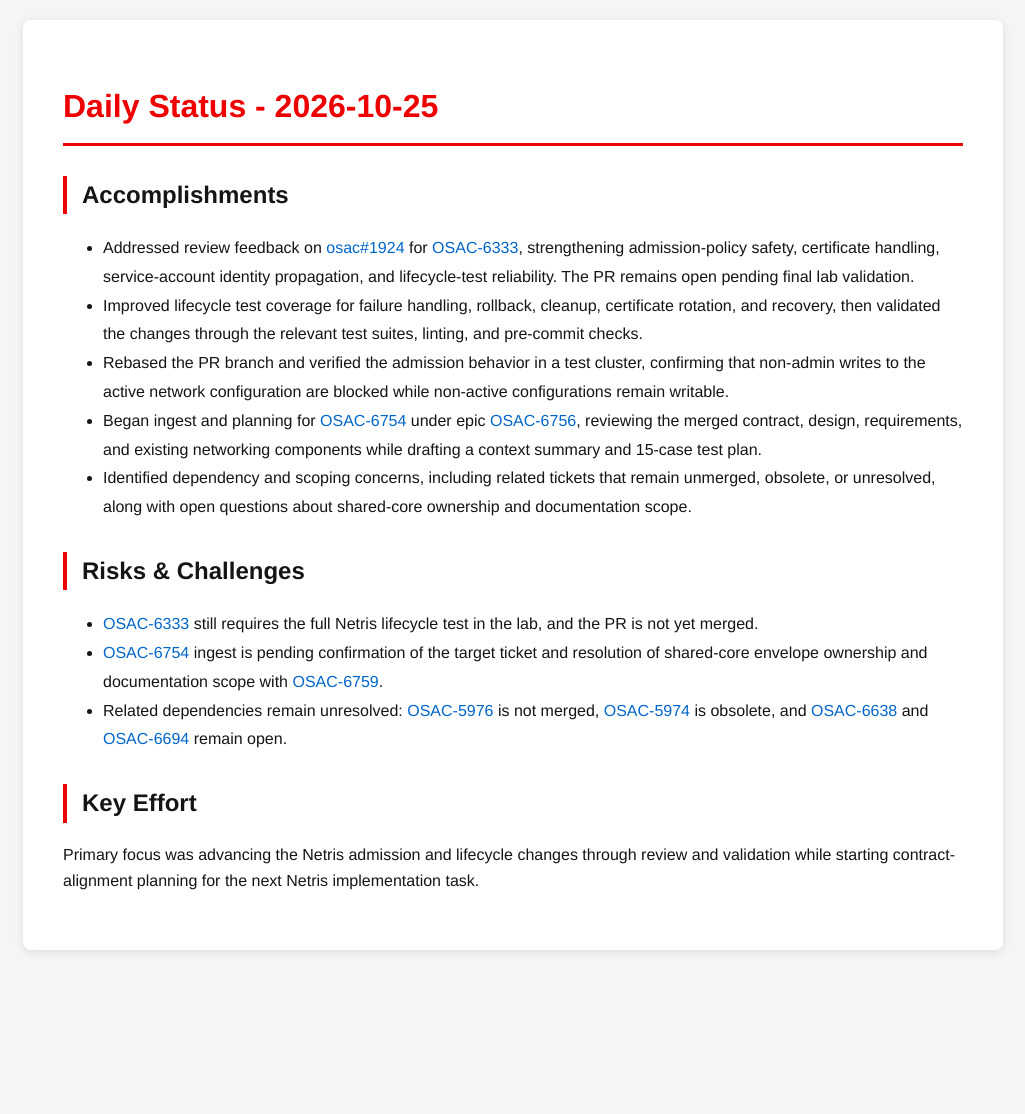
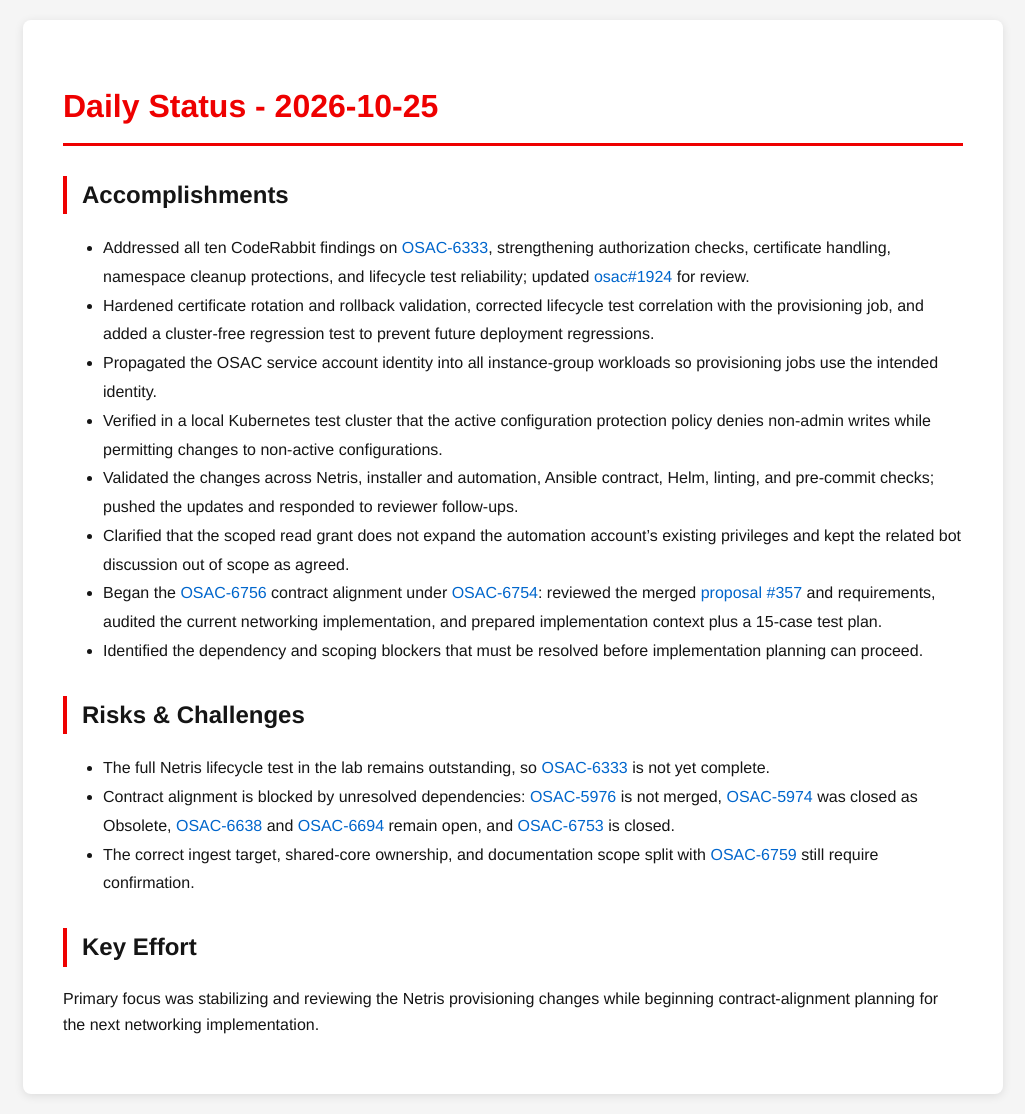
Before and after one commit to tzvatot/daily-status, a Jekyll site: the page built from 2026-10-25.md, in a window 1280 px wide. Shown: the whole page, without its empty margins (127-1152 px from the left). Built offline with Jekyll 4.4.1, drawn with Linux system fonts in a browser that asks for light colours; before the commit the page ends 970 px from its top, so only the background shows below that.

Commit message:
Daily status update - 2026-10-25

```diff
--- a/2026-10-25.md
+++ b/2026-10-25.md
@@ -7,16 +7,19 @@ date: 2026-10-25
 # Daily Status - 2026-10-25
 
 ## Accomplishments
-- Addressed review feedback on [osac#1924](https://github.com/osac-project/osac/pull/1924) for [OSAC-6333](https://redhat.atlassian.net/browse/OSAC-6333), strengthening admission-policy safety, certificate handling, service-account identity propagation, and lifecycle-test reliability. The PR remains open pending final lab validation.
-- Improved lifecycle test coverage for failure handling, rollback, cleanup, certificate rotation, and recovery, then validated the changes through the relevant test suites, linting, and pre-commit checks.
-- Rebased the PR branch and verified the admission behavior in a test cluster, confirming that non-admin writes to the active network configuration are blocked while non-active configurations remain writable.
-- Began ingest and planning for [OSAC-6754](https://redhat.atlassian.net/browse/OSAC-6754) under epic [OSAC-6756](https://redhat.atlassian.net/browse/OSAC-6756), reviewing the merged contract, design, requirements, and existing networking components while drafting a context summary and 15-case test plan.
-- Identified dependency and scoping concerns, including related tickets that remain unmerged, obsolete, or unresolved, along with open questions about shared-core ownership and documentation scope.
+- Addressed all ten CodeRabbit findings on [OSAC-6333](https://redhat.atlassian.net/browse/OSAC-6333), strengthening authorization checks, certificate handling, namespace cleanup protections, and lifecycle test reliability; updated [osac#1924](https://github.com/osac-project/osac/pull/1924) for review.
+- Hardened certificate rotation and rollback validation, corrected lifecycle test correlation with the provisioning job, and added a cluster-free regression test to prevent future deployment regressions.
+- Propagated the OSAC service account identity into all instance-group workloads so provisioning jobs use the intended identity.
+- Verified in a local Kubernetes test cluster that the active configuration protection policy denies non-admin writes while permitting changes to non-active configurations.
+- Validated the changes across Netris, installer and automation, Ansible contract, Helm, linting, and pre-commit checks; pushed the updates and responded to reviewer follow-ups.
+- Clarified that the scoped read grant does not expand the automation account's existing privileges and kept the related bot discussion out of scope as agreed.
+- Began the [OSAC-6756](https://redhat.atlassian.net/browse/OSAC-6756) contract alignment under [OSAC-6754](https://redhat.atlassian.net/browse/OSAC-6754): reviewed the merged [proposal #357](https://github.com/osac-project/enhancement-proposals/pull/357) and requirements, audited the current networking implementation, and prepared implementation context plus a 15-case test plan.
+- Identified the dependency and scoping blockers that must be resolved before implementation planning can proceed.
 
 ## Risks & Challenges
-- [OSAC-6333](https://redhat.atlassian.net/browse/OSAC-6333) still requires the full Netris lifecycle test in the lab, and the PR is not yet merged.
-- [OSAC-6754](https://redhat.atlassian.net/browse/OSAC-6754) ingest is pending confirmation of the target ticket and resolution of shared-core envelope ownership and documentation scope with [OSAC-6759](https://redhat.atlassian.net/browse/OSAC-6759).
-- Related dependencies remain unresolved: [OSAC-5976](https://redhat.atlassian.net/browse/OSAC-5976) is not merged, [OSAC-5974](https://redhat.atlassian.net/browse/OSAC-5974) is obsolete, and [OSAC-6638](https://redhat.atlassian.net/browse/OSAC-6638) and [OSAC-6694](https://redhat.atlassian.net/browse/OSAC-6694) remain open.
+- The full Netris lifecycle test in the lab remains outstanding, so [OSAC-6333](https://redhat.atlassian.net/browse/OSAC-6333) is not yet complete.
+- Contract alignment is blocked by unresolved dependencies: [OSAC-5976](https://redhat.atlassian.net/browse/OSAC-5976) is not merged, [OSAC-5974](https://redhat.atlassian.net/browse/OSAC-5974) was closed as Obsolete, [OSAC-6638](https://redhat.atlassian.net/browse/OSAC-6638) and [OSAC-6694](https://redhat.atlassian.net/browse/OSAC-6694) remain open, and [OSAC-6753](https://redhat.atlassian.net/browse/OSAC-6753) is closed.
+- The correct ingest target, shared-core ownership, and documentation scope split with [OSAC-6759](https://redhat.atlassian.net/browse/OSAC-6759) still require confirmation.
 
 ## Key Effort
-Primary focus was advancing the Netris admission and lifecycle changes through review and validation while starting contract-alignment planning for the next Netris implementation task.
+Primary focus was stabilizing and reviewing the Netris provisioning changes while beginning contract-alignment planning for the next networking implementation.
```
